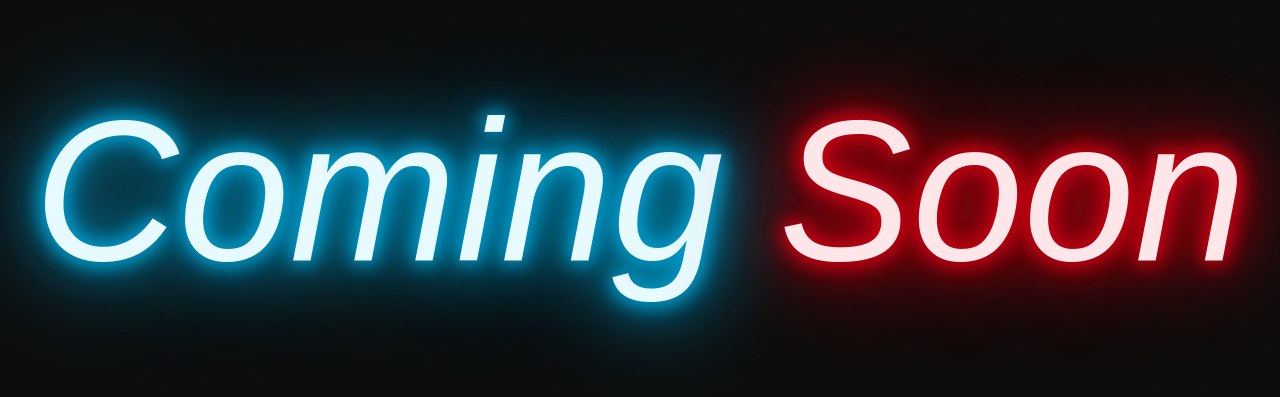
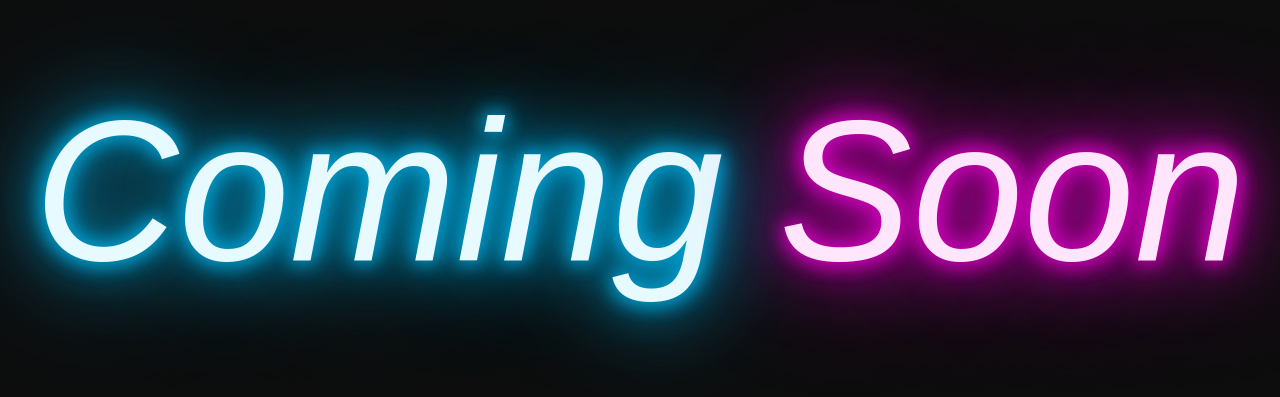
Before and after one commit to CC-Media/ComingSoon, a website built with Vite: page index.html in a window 1280 px wide. Shown: the part 209-606 px from the top of the page. Built offline with nearby package versions, Linux system fonts and the light colour scheme; a web font is replaced by a local one.

Commit message:
Impl: change red to pink

```diff
--- a/style.css
+++ b/style.css
@@ -8,8 +8,8 @@
   }
 
   .neon-red {
-	--neon: hsl(355 100% 95%);
-	--neon-glow: hsl(355 98% 40%);
+	--neon: hsl(306 100% 95%);
+	--neon-glow: hsl(306 98% 40%);
   }
 
   .neon-blue {
```
